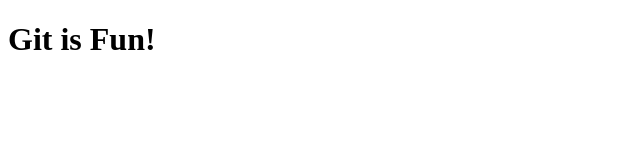
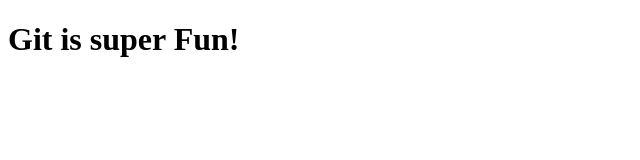
Before and after one commit to MatthewHufft/project, a plain HTML site: page index.html in a window 1280 px wide. Shown: the whole page, without its empty margins (0-640 px from the left). Drawn offline with Linux system fonts and the light colour scheme.

Commit message:
change h1 text

```diff
--- a/index.html
+++ b/index.html
@@ -7,6 +7,6 @@
     <title>Working with Git</title>
   </head>
   <body>
-    <h1>Git is Fun!</h1>
+    <h1>Git is super Fun!</h1>
   </body>
 </html>
```
